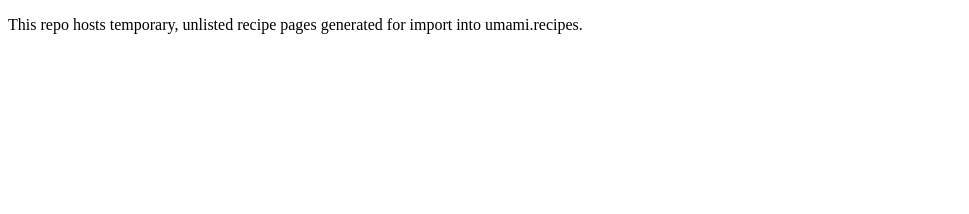
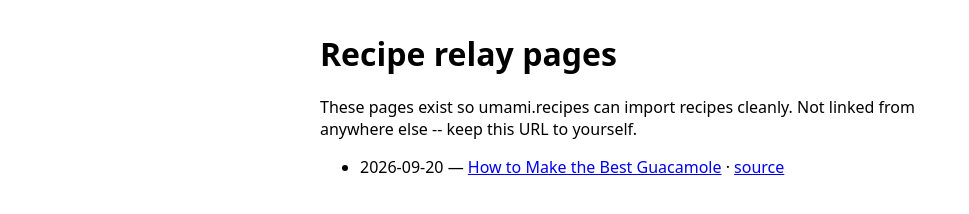
Before and after one commit to rmonk/umami-recipe-relay, a plain HTML site: page index.html in a window 1280 px wide. Shown: the whole page, without its empty margins (0-969 px from the left). Drawn offline with Linux system fonts and the light colour scheme.

Commit message:
Update index for qLmqqzDIoqU7hvoe

```diff
--- a/index.html
+++ b/index.html
@@ -1,4 +1,20 @@
 <!doctype html>
-<html><head><meta charset="utf-8"><title>umami-recipe-relay</title></head>
-<body><p>This repo hosts temporary, unlisted recipe pages generated for import into umami.recipes.</p></body>
+<html lang="en">
+<head>
+<meta charset="utf-8">
+<title>umami-recipe-relay</title>
+<meta name="viewport" content="width=device-width, initial-scale=1">
+<style>
+body { font-family: system-ui, sans-serif; max-width: 640px; margin: 2rem auto; padding: 0 1rem; }
+li { margin-bottom: 0.4rem; }
+</style>
+</head>
+<body>
+<h1>Recipe relay pages</h1>
+<p>These pages exist so umami.recipes can import recipes cleanly. Not linked
+from anywhere else -- keep this URL to yourself.</p>
+<ul>
+<li>2026-09-20 &mdash; <a href="recipes/qLmqqzDIoqU7hvoe.html">How to Make the Best Guacamole</a> &middot; <a href="https://www.simplyrecipes.com/recipes/perfect_guacamole/">source</a></li>
+</ul>
+</body>
 </html>
```
